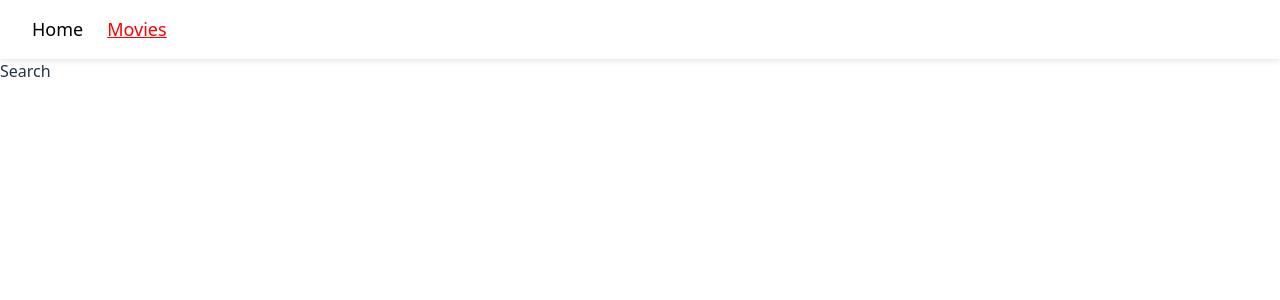
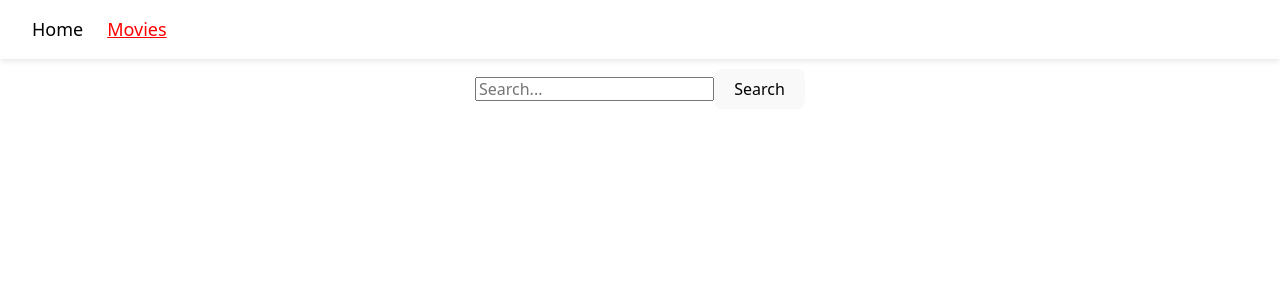
Before and after one commit to Halina-Bulochnikova/goit-react-hw-05, a React (Vite) app: page /movies in a window 1280 px wide. Shown: the top 300 px of the page. Built offline with nearby package versions, Linux system fonts and the light colour scheme.

Commit message:
add css file, add jsx files, add js file

```diff
--- a/package.json
+++ b/package.json
@@ -12,12 +12,14 @@
   "dependencies": {
     "axios": "^1.8.4",
     "clsx": "^2.1.1",
+    "formik": "^2.4.6",
     "modern-normalize": "^3.0.1",
     "react": "^19.0.0",
     "react-dom": "^19.0.0",
     "react-hot-toast": "^2.5.2",
     "react-router-dom": "^7.5.0",
-    "toaster": "^0.1.2"
+    "toaster": "^0.1.2",
+    "yup": "^1.6.1"
   },
   "devDependencies": {
     "@eslint/js": "^9.21.0",
--- a/src/App.jsx
+++ b/src/App.jsx
@@ -15,12 +15,12 @@ function App() {
 
       <Routes>
         <Route path="/" element={<HomePage />} />
+        <Route path="/movies" element={<MoviesPage />} />
 
-        <Route path="/movies" element={<MoviesPage />}>
+        <Route path="/movies/:movieId" element={<MovieDetailsPage />}>
           <Route path="cast" element={<MovieCast />} />
           <Route path="reviews" element={<MovieReviews />} />
         </Route>
-        <Route path="'/movies/:movieId'" element={<MovieDetailsPage />} />
 
         <Route path="*" element={<NotFoundPage />} />
       </Routes>
--- a/src/components/TrendingList/TrendingList.jsx
+++ b/src/components/MovieList/MovieList.jsx
@@ -1,6 +1,6 @@
 import { Link } from "react-router-dom";
 
-const TrendingList = ({results}) => {
+const MovieList = ({ results }) => {
   return (
     <div>
       <h2>Trending today</h2>
@@ -8,7 +8,7 @@ const TrendingList = ({results}) => {
         {results.map((result) => {
           return (
             <li key={result.id}>
-              <Link to="result.id.toString">
+              <Link to={`/movies/${result.id}`}>
                 {result.title || result.original_title}
               </Link>
             </li>
@@ -18,4 +18,4 @@ const TrendingList = ({results}) => {
     </div>
   );
 };
-export default TrendingList;
+export default MovieList;
--- /dev/null
+++ b/src/components/SearchBar/SearchBar.jsx
@@ -0,0 +1,39 @@
+import React from 'react';
+import { Formik, Form, Field, ErrorMessage } from 'formik';
+import * as Yup from 'yup';
+import css from './SearchBar.module.css';
+
+const SearchBar = ({ onSubmit }) => {
+    const validationSchema = Yup.object({
+        query: Yup.string().required('Search query is required'),
+    });
+
+    const handleSubmit = (values, { resetForm }) => {
+        onSubmit(values.query);
+        resetForm();
+    };
+
+    return (
+        <Formik
+            initialValues={{ query: '' }}
+            validationSchema={validationSchema}
+            onSubmit={handleSubmit}
+        >
+            {() => (
+                <Form className={css.searchForm}>
+                    <div>
+                        <Field
+                            type="text"
+                            name="query"
+                            placeholder="Search..."
+                        />
+                        <ErrorMessage name="query" component="div" style={{ color: 'red' }} />
+                    </div>
+                    <button type="submit">Search</button>
+                </Form>
+            )}
+        </Formik>
+    );
+};
+
+export default SearchBar;
--- /dev/null
+++ b/src/components/SearchBar/SearchBar.module.css
@@ -0,0 +1,8 @@
+.searchForm {
+    display: flex;
+    flex-direction: row;
+    align-items: center;
+    justify-content: center;
+    margin: 0 auto;
+    padding: 10px;
+}
--- a/src/pages/HomePage/HomePage.jsx
+++ b/src/pages/HomePage/HomePage.jsx
@@ -1,6 +1,6 @@
 import React, { useEffect, useState } from "react";
-import fetchTrending from "../../servis/api";
-import TrendingList from '../../components/TrendingList/TrendingList';
+import { fetchTrending } from '../../servis/api';
+import MovieList from "../../components/MovieList/MovieList";
 
 const HomePage = () => {
   const [results, setResults] = useState([]);
@@ -14,6 +14,6 @@ const HomePage = () => {
   }, []);
 
 
-  return <TrendingList results={results} />;
+  return <MovieList results={results} />;
 }
 export default HomePage;
--- a/src/pages/MovieDetailsPage/MovieDetailsPage.jsx
+++ b/src/pages/MovieDetailsPage/MovieDetailsPage.jsx
@@ -1,15 +1,49 @@
-import { NavLink, Outlet } from "react-router-dom";
+import { NavLink, Outlet, useParams } from "react-router-dom";
+import { useEffect, useState } from "react";
+import { fetchMoviesById } from "../../servis/api";
 
 const MovieDetailsPage = () => {
+  const { movieId } = useParams();
+  const [result, setResult] = useState({});
+  const [loading, setLoading] = useState(true);
+
+  useEffect(() => {
+    const getData = async () => {
+      try {
+        setLoading(true);
+        const data = await fetchMoviesById(movieId);
+        setResult(data);
+      } catch (error) {
+        console.error("Error", error.message);
+      } finally {
+        setLoading(false);
+      }
+    };
+    getData();
+  }, [movieId]);
+
   return (
-    <div>
-      <h2>Movies$1</h2>
-     <nav>
-        <NavLink to="cast">Cast</NavLink>
-        <NavLink to="reviews">Reviews</NavLink>
-      </nav>
-      <Outlet />
-    </div>
-  );
-};
+    loading ? (
+      <p>Loading...</p>
+    ) : (
+      <>
+        {result.backdrop_path && (
+          <img
+            src={`https://image.tmdb.org/t/p/w500${result.backdrop_path}`}
+            alt={result.title}
+          />
+        )}
+        <h2>{result.title}</h2>
+        <p>{result.overview || "Not describe"}</p>
+        <p>Genres: {result.genres?.map((genre) => genre.name).join(", ")}</p>
+
+        <nav>
+          <NavLink to="cast">Cast</NavLink>
+          <NavLink to="reviews">Reviews</NavLink>
+        </nav>
+        <Outlet />
+      </>
+    )
+  )
+}
 export default MovieDetailsPage;
--- a/src/pages/MoviesPage/MoviesPage.jsx
+++ b/src/pages/MoviesPage/MoviesPage.jsx
@@ -1,7 +1,19 @@
+import SearchBar from '../../components/SearchBar/SearchBar';
+import { useNavigate } from "react-router-dom";
+
+
 const MoviesPage = () => {
+  const navigate = useNavigate();
+
+  const handleSearch = (query) => {
+    if (!query) return;
+    navigate(`?query=${encodeURIComponent(query)}`);
+  };
+
+
   return (
     <div>
-      Search
+      <SearchBar onSubmit={handleSearch} />
     </div>
   );
 };
--- a/src/servis/api.js
+++ b/src/servis/api.js
@@ -10,7 +10,7 @@ const options = axios.create({
     Authorization: `Bearer ${API_TOKEN}`,
   },
 });
-const fetchRending = async () => {
+export const fetchTrending = async () => {
   try {
     const response = await options.get(
       "https://api.themoviedb.org/3/trending/movie/day?language=en-US"
@@ -22,4 +22,14 @@ const fetchRending = async () => {
   }
 };
 
-export default fetchRending;
+
+
+export const fetchMoviesById = async (movieId) => {
+  try {
+    const response = await options.get(`/movie/${movieId}?language=en-US`);
+    return response.data;
+  } catch (error) {
+    console.error("Error fetching movie by ID:", error.message);
+    throw error;
+  }
+};
```
Also changed, not shown: src/components/MovieList/MovieList.module.css (added, +21 -0 lines), src/components/TrendingList/TrendingList.module.css (deleted), 1 other file (tests, documents, lock files or other folders).
